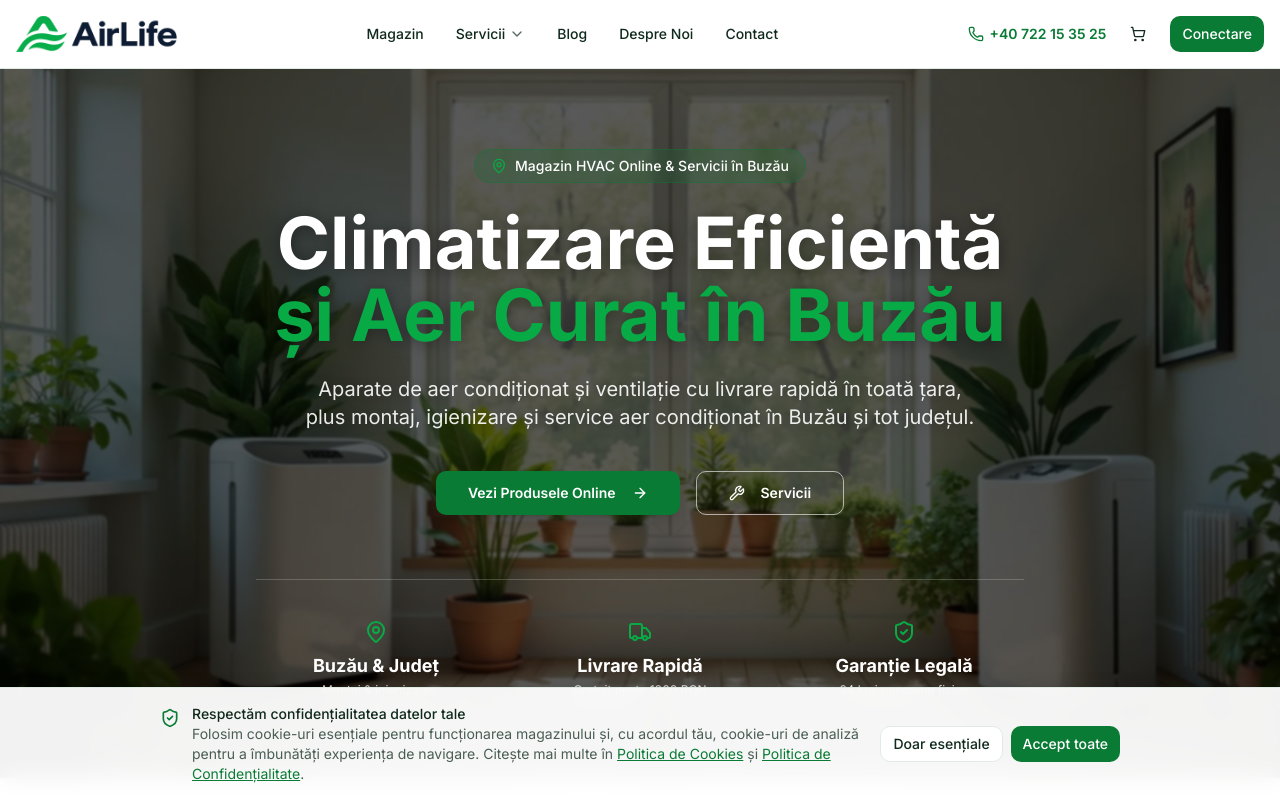
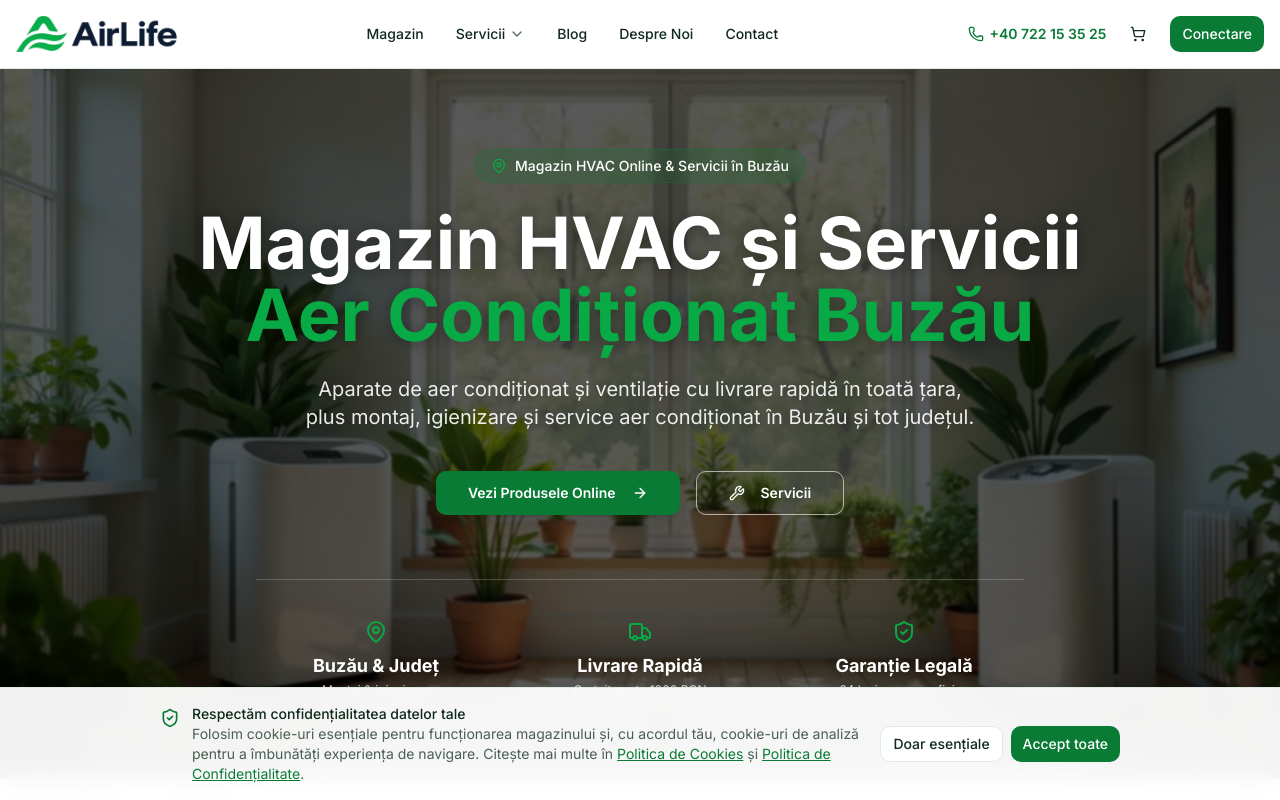
Before and after one commit to teodor-vladconstantin/AirLife, a Next.js app: page / in a window 1280 px wide. Shown: the top 800 px of the page. Built offline with nearby package versions, Linux system fonts and the light colour scheme; no server answers; the database is empty.

Commit message:
H1 prima pagina doar cu cuvinte-cheie: Magazin HVAC si Servicii Aer Conditionat Buzau (#19)
Claude-Session: https://claude.ai/code/session_015WxH4w2Woof8bSAg2UYu58

Co-authored-by: Claude <noreply@anthropic.com>

```diff
--- a/src/components/Hero.tsx
+++ b/src/components/Hero.tsx
@@ -35,8 +35,8 @@ const Hero = () => {
           className="text-4xl sm:text-5xl md:text-7xl font-bold mb-6 text-white leading-tight animate-in fade-in duration-700 max-w-4xl mx-auto"
           style={{ textShadow: "0 2px 16px rgba(0,0,0,0.4)" }}
         >
-          Climatizare Eficientă<br />
-          <span className="text-brandlight">și Aer Curat în Buzău</span>
+          Magazin HVAC și Servicii<br />
+          <span className="text-brandlight">Aer Condiționat Buzău</span>
         </h1>
 
         <p
```
